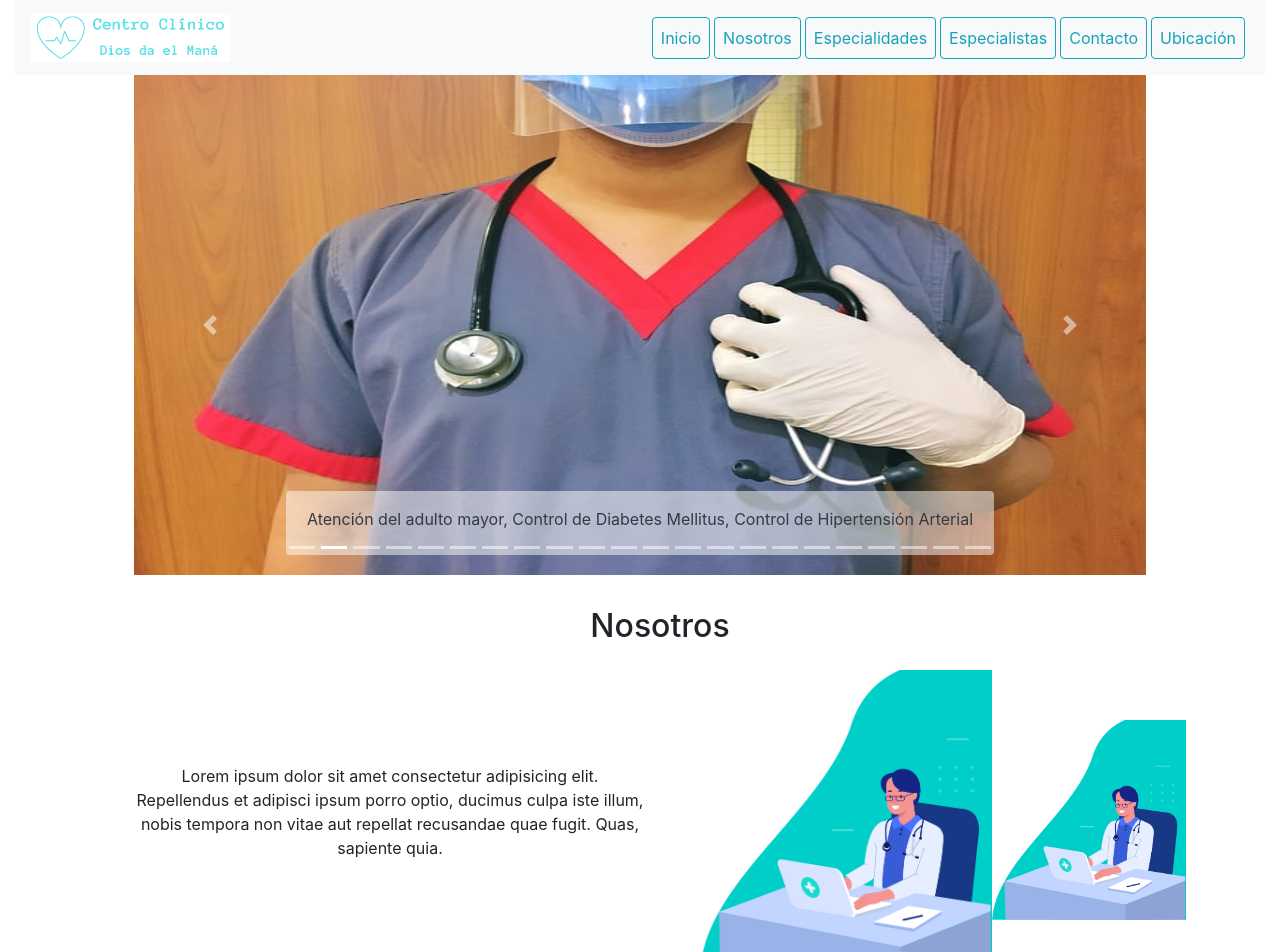
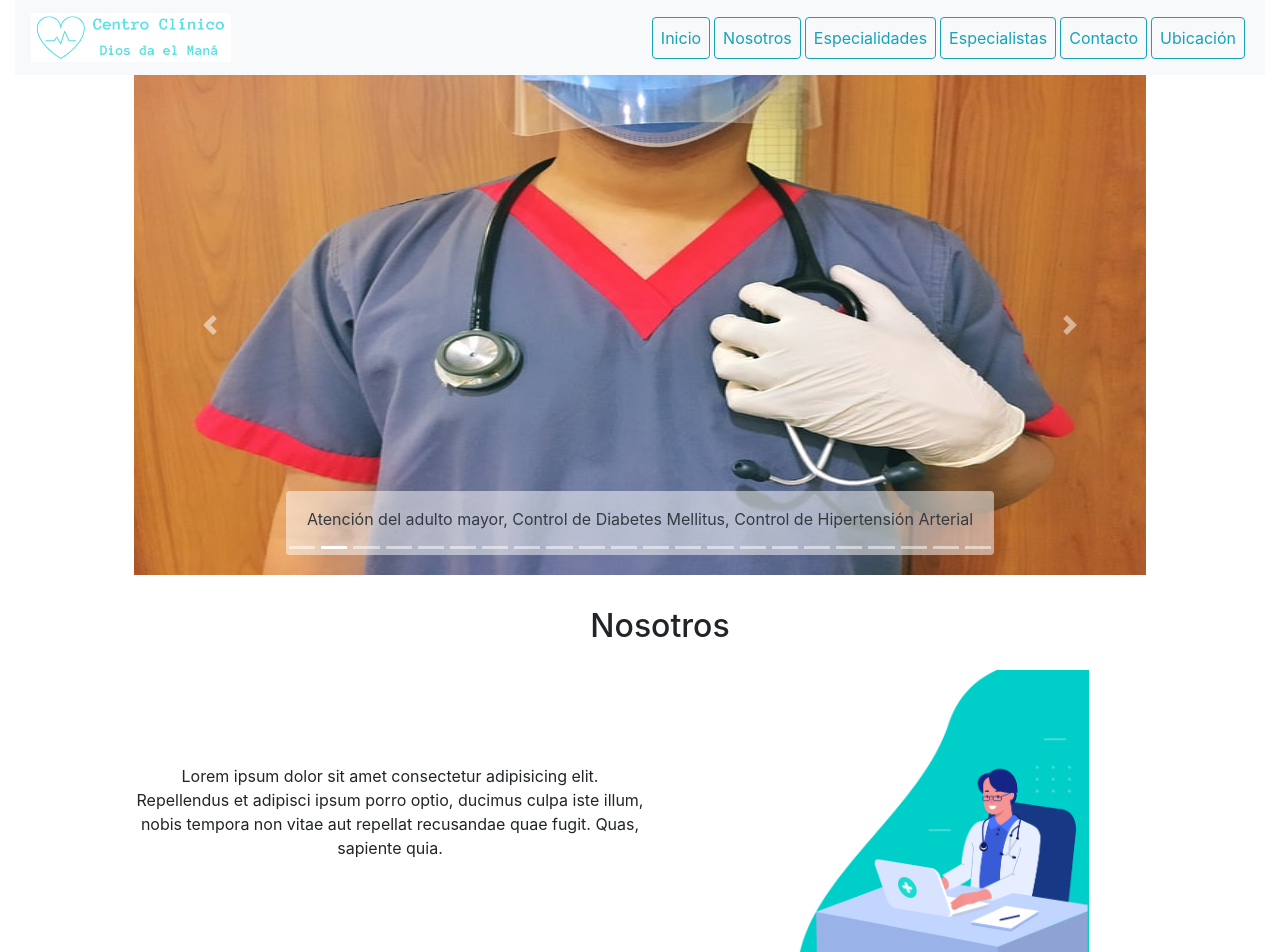
Before and after one commit to hjhm2018/centroclinicoreact, a React (Create React App) app: page / in a window 1280 px wide. Shown: the top 952 px of the page. Built offline with nearby package versions, Linux system fonts and the light colour scheme.

Commit message:
removed an image

```diff
--- a/src/components/InicioComponents/Nosotros.js
+++ b/src/components/InicioComponents/Nosotros.js
@@ -12,7 +12,7 @@ const Nosotros = () => {
             </div>
             <div className="col-md-6 col-12 text-center pt-3 pl-2">
                 <img className="d-none d-md-inline-block" src={image} style={{ height: '300px' }} alt="Nosotros" />
-                <img className="d-none d-md-inline-block" src={image} style={{ height: '200px' }} alt="Nosotros" />
+                <img className="d-md-none d-inline-block" src={image} style={{ height: '200px' }} alt="Nosotros" />
             </div>
         </div>
     )
```
